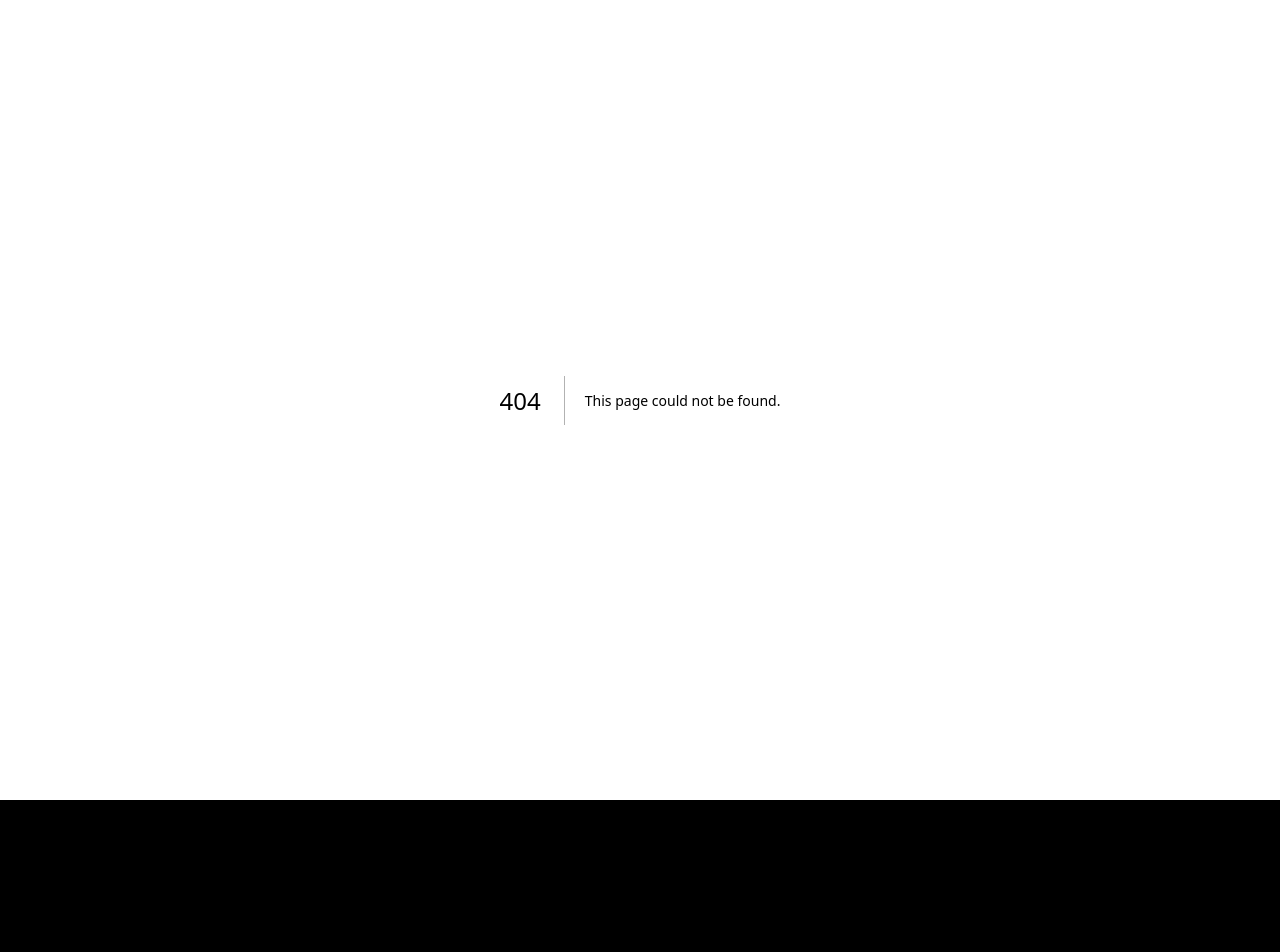
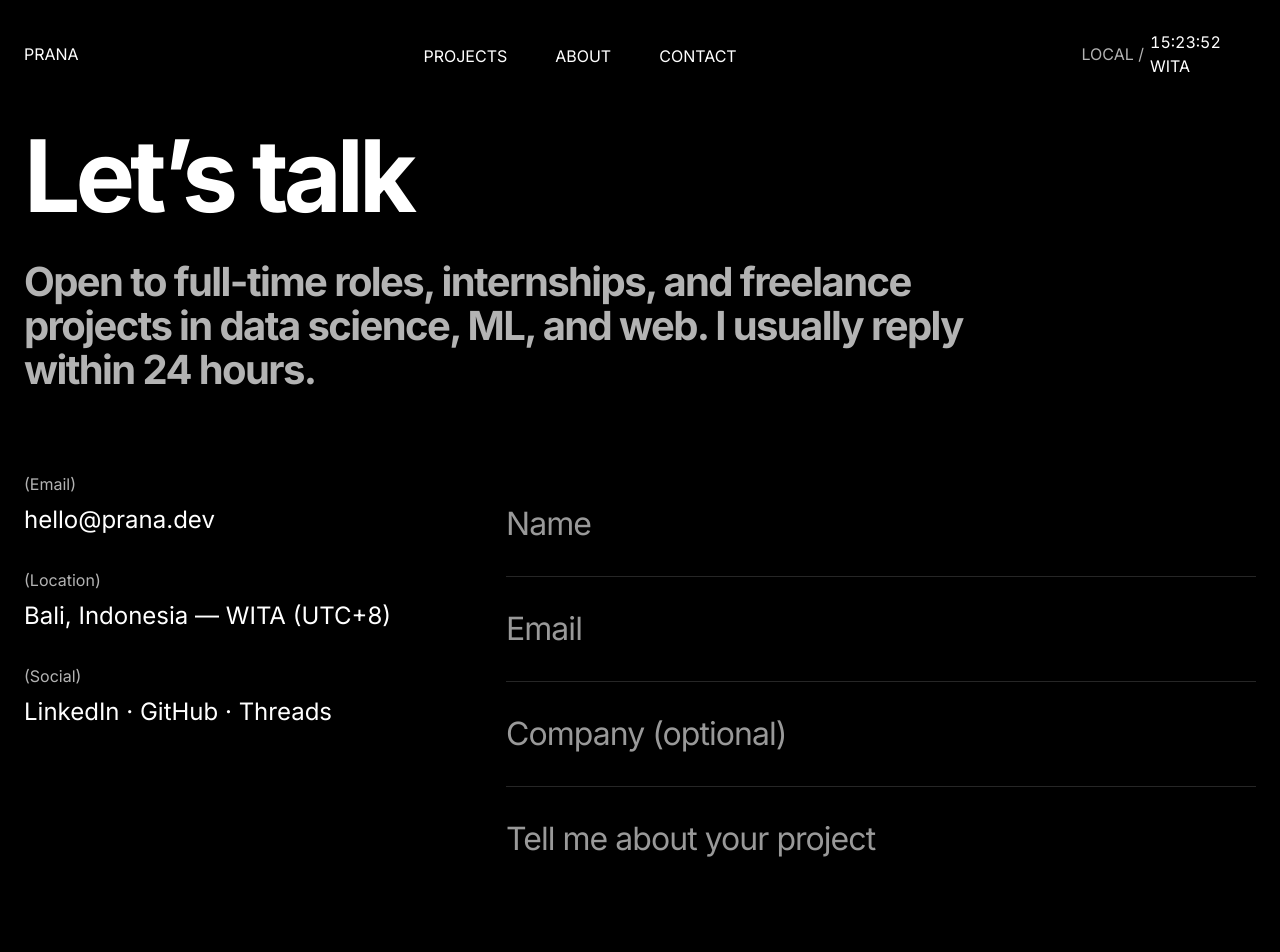
Before and after one commit to mdprana/portfolio, a Next.js app: page /contact in a window 1280 px wide. Before the commit this address had no page. Shown: the top 952 px of the page. Before the commit the page ends 800 px from the top, so only its background shows below. Built offline with nearby package versions, Linux system fonts and the light colour scheme.

Commit message:
feat(about, contact): add the about timeline and contact page
About follows 18:112 with the experience timeline and capabilities list;
contact follows 18:213 with the underline form and info column.

```diff
--- /dev/null
+++ b/app/about/page.tsx
@@ -0,0 +1,99 @@
+import type { Metadata } from "next";
+import Link from "next/link";
+import FitText from "@/components/fit-text";
+import Footer from "@/components/footer";
+import Nav from "@/components/nav";
+import Reveal from "@/components/reveal";
+import { ArrowSub } from "@/components/icons";
+import { capabilities, profile, timeline } from "@/lib/content";
+
+export const metadata: Metadata = { title: "About" };
+
+/** About page (Figma 18:112) — intro, experience timeline, capabilities. */
+export default function AboutPage() {
+  return (
+    <>
+      <Nav />
+      <main>
+        <section className="frame flex flex-col gap-10 pb-[120px] pt-6">
+          <FitText text="About Prana" as="h1" />
+
+          <div className="flex flex-col gap-12 md:flex-row md:gap-16">
+            <div className="h-[340px] w-[310px] shrink-0 bg-surface md:sticky md:top-24" />
+
+            <div className="flex max-w-[760px] flex-col gap-10">
+              <p className="body-xl text-fg">{profile.paragraphs[0]}</p>
+
+              <span className="label">(Experience)</span>
+
+              <ol className="flex flex-col">
+                {timeline.map((item, i) => (
+                  <li key={item.role} className="flex gap-10">
+                    <div className="flex w-6 shrink-0 flex-col items-center">
+                      <span
+                        className={`mt-10 size-4 rounded-full border border-fg ${
+                          i === 0 ? "bg-fg" : "bg-bg"
+                        }`}
+                      />
+                      {i < timeline.length - 1 && (
+                        <span className="w-0.5 flex-1 bg-line-strong" />
+                      )}
+                    </div>
+
+                    <Reveal delay={i * 80} className="flex-1 pt-10 pb-[72px]">
+                      <p className="text-base text-muted">{item.period}</p>
+                      <h3 className="mt-3 text-[40px] font-bold leading-[1.1] tracking-[-0.04em]">
+                        {item.role}
+                      </h3>
+                      <p className="mt-3 flex items-center gap-2 text-xl text-muted">
+                        <ArrowSub size={20} />
+                        {item.org}
+                      </p>
+                      <p className="mt-3 max-w-[696px] text-xl text-muted">
+                        {item.description}
+                      </p>
+                    </Reveal>
+                  </li>
+                ))}
+              </ol>
+            </div>
+          </div>
+        </section>
+
+        <section className="frame flex flex-col gap-12 pb-[120px] md:flex-row md:justify-between">
+          <div className="flex flex-col gap-3">
+            <span className="label">(Capabilities)</span>
+            <p className="text-[45px] font-bold leading-none tracking-[-0.04em]">
+              What I do
+            </p>
+          </div>
+
+          <ul className="w-full max-w-[750px]">
+            {capabilities.map((item) => (
+              <li
+                key={item.label}
+                className="group flex flex-col justify-between border-b border-line transition-colors duration-300 hover:border-line-strong"
+              >
+                <span className="flex items-center gap-6 py-7 text-4xl font-bold tracking-[-0.04em] transition-all duration-300 group-hover:gap-9">
+                  <ArrowSub className={item.dim ? "text-dim" : "text-fg"} />
+                  <span className={item.dim ? "text-dim" : "text-fg"}>
+                    {item.label}
+                  </span>
+                </span>
+              </li>
+            ))}
+            <li className="pt-12">
+              <Link
+                href="/contact"
+                className="text-2xl transition-colors duration-250 hover:text-muted"
+              >
+                Read more
+              </Link>
+            </li>
+          </ul>
+        </section>
+      </main>
+      <Footer />
+    </>
+  );
+}
--- /dev/null
+++ b/app/contact/page.tsx
@@ -0,0 +1,99 @@
+import type { Metadata } from "next";
+import FitText from "@/components/fit-text";
+import Footer from "@/components/footer";
+import Nav from "@/components/nav";
+import { profile } from "@/lib/content";
+
+export const metadata: Metadata = { title: "Contact" };
+
+const info = [
+  { label: "(Email)", value: profile.email, href: `mailto:${profile.email}` },
+  { label: "(Location)", value: profile.location },
+  { label: "(Social)", value: profile.socialLine },
+];
+
+const fields = [
+  { name: "name", label: "Name", type: "text", required: true },
+  { name: "email", label: "Email", type: "email", required: true },
+  { name: "company", label: "Company (optional)", type: "text", required: false },
+];
+
+/** Contact page (Figma 18:213) — fit-width title, info column, underline form. */
+export default function ContactPage() {
+  return (
+    <>
+      <Nav />
+      <main>
+        <header className="frame flex flex-col gap-10 pb-20 pt-6">
+          <FitText text={profile.contactTitle} as="h1" />
+          <p className="body-xl max-w-[980px] text-muted">{profile.availability}</p>
+        </header>
+
+        <section className="frame flex flex-col gap-16 pb-[120px] md:flex-row md:justify-between">
+          <div className="flex flex-col gap-8">
+            {info.map((item) => (
+              <div key={item.label} className="flex flex-col gap-2">
+                <span className="label">{item.label}</span>
+                {item.href ? (
+                  <a
+                    href={item.href}
+                    className="text-2xl transition-colors duration-250 hover:text-muted"
+                  >
+                    {item.value}
+                  </a>
+                ) : (
+                  <span className="text-2xl">{item.value}</span>
+                )}
+              </div>
+            ))}
+          </div>
+
+          <form
+            className="flex w-full max-w-[750px] flex-col"
+            action={`mailto:${profile.email}`}
+            method="post"
+            encType="text/plain"
+          >
+            {fields.map((field) => (
+              <label
+                key={field.name}
+                className="flex flex-col border-b border-line py-7 transition-colors duration-300 focus-within:border-fg"
+              >
+                <span className="sr-only">{field.label}</span>
+                <input
+                  name={field.name}
+                  type={field.type}
+                  required={field.required}
+                  placeholder={field.label}
+                  autoComplete={field.name === "company" ? "organization" : field.name}
+                  className="bg-transparent text-[32px] tracking-[-0.03em] outline-none placeholder:text-subtle"
+                />
+              </label>
+            ))}
+
+            <label className="flex flex-col border-b border-line py-7 pb-[120px] transition-colors duration-300 focus-within:border-fg">
+              <span className="sr-only">Tell me about your project</span>
+              <textarea
+                name="message"
+                rows={2}
+                required
+                placeholder="Tell me about your project"
+                className="resize-none bg-transparent text-[32px] tracking-[-0.03em] outline-none placeholder:text-subtle"
+              />
+            </label>
+
+            <div className="pt-10">
+              <button
+                type="submit"
+                className="inline-flex h-[51px] items-center rounded-pill bg-fg px-7 text-base font-medium text-bg transition-colors duration-300 hover:bg-muted"
+              >
+                Send message
+              </button>
+            </div>
+          </form>
+        </section>
+      </main>
+      <Footer />
+    </>
+  );
+}
```
